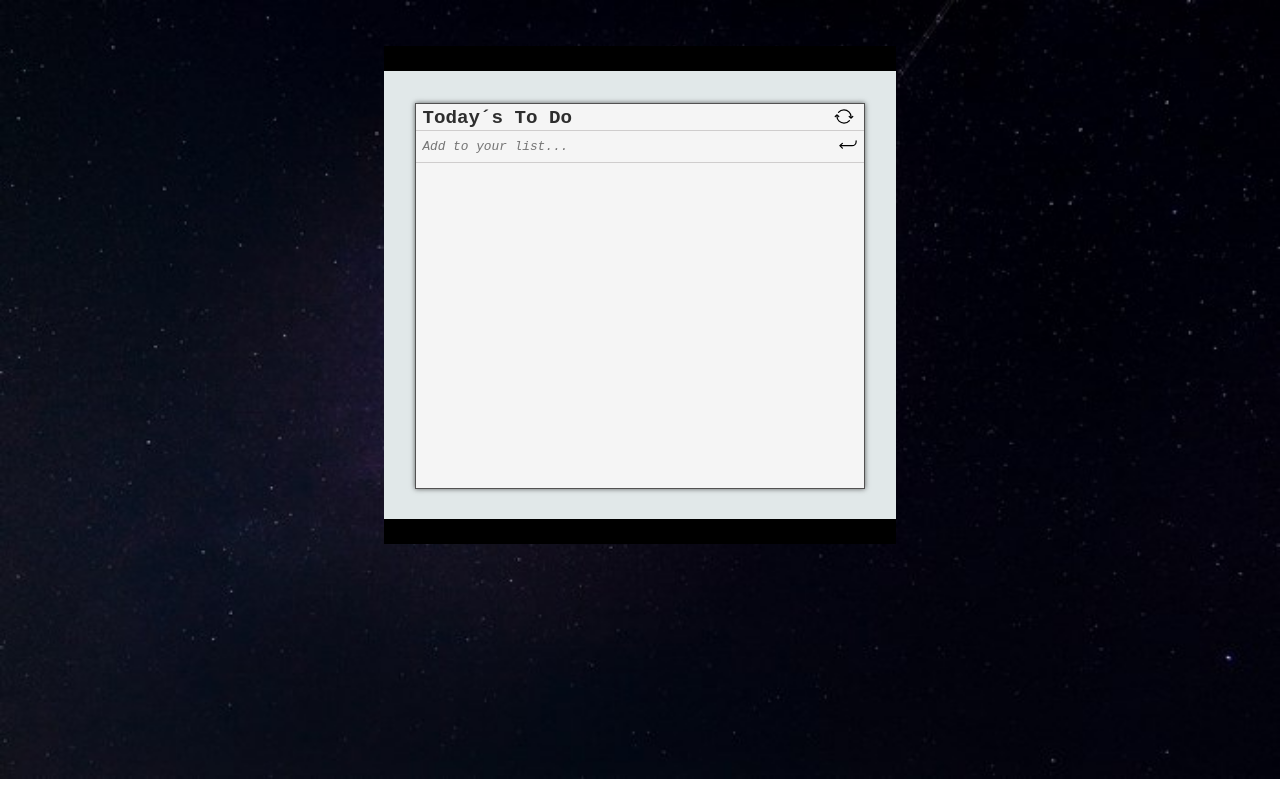
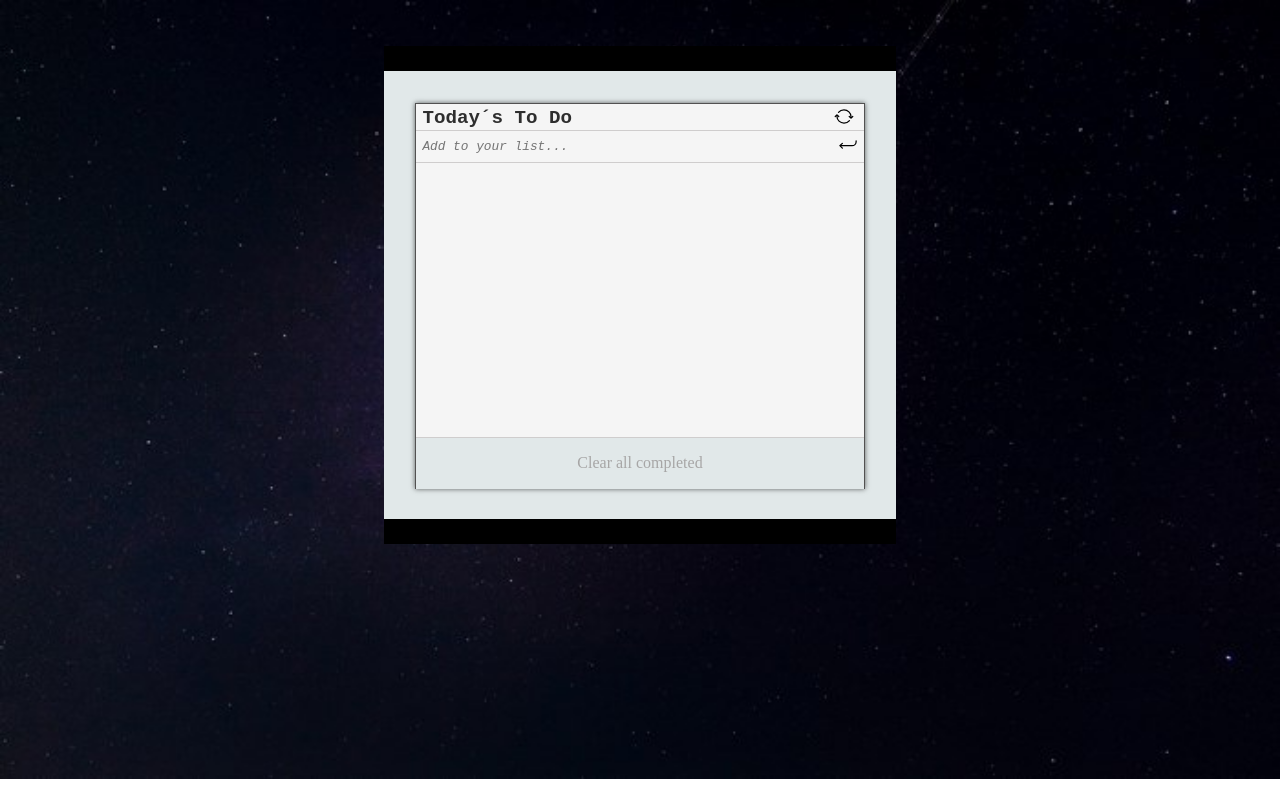
Before and after one commit to JuanDBta/ToDoList-Project, a website built with webpack: page src/index.html in a window 1280 px wide. Built offline with nearby package versions, Linux system fonts and the light colour scheme.

Commit message:
Add Clear All button

```diff
--- a/src/index.html
+++ b/src/index.html
@@ -17,7 +17,9 @@
         <a class="button_add" href="#"></a>
       </form>
       <ul id="tasks_list"></ul>
+      <div id="clear_button"><a id="clear_all" href="#">Clear all completed</a></div>
     </div>
+
   </section>
 
 </body>
--- a/src/style.css
+++ b/src/style.css
@@ -116,3 +116,22 @@ body {
   position: relative;
   top: 0.2vw;
 }
+
+#clear_button {
+  position: relative;
+  top: 19.4vw;
+  height: 4vw;
+  width: 35vw;
+  border-top: 0.3px rgb(207, 205, 205) solid;
+  background-color: rgb(225, 232, 233);
+  display: flex;
+  align-items: center;
+  justify-content: center;
+}
+
+#clear_all {
+  display: block;
+  text-decoration: none;
+  color: rgb(167, 166, 166);
+  text-align: center;
+}
```
Also changed, not shown: src/modules/task_menu.js (deleted).
